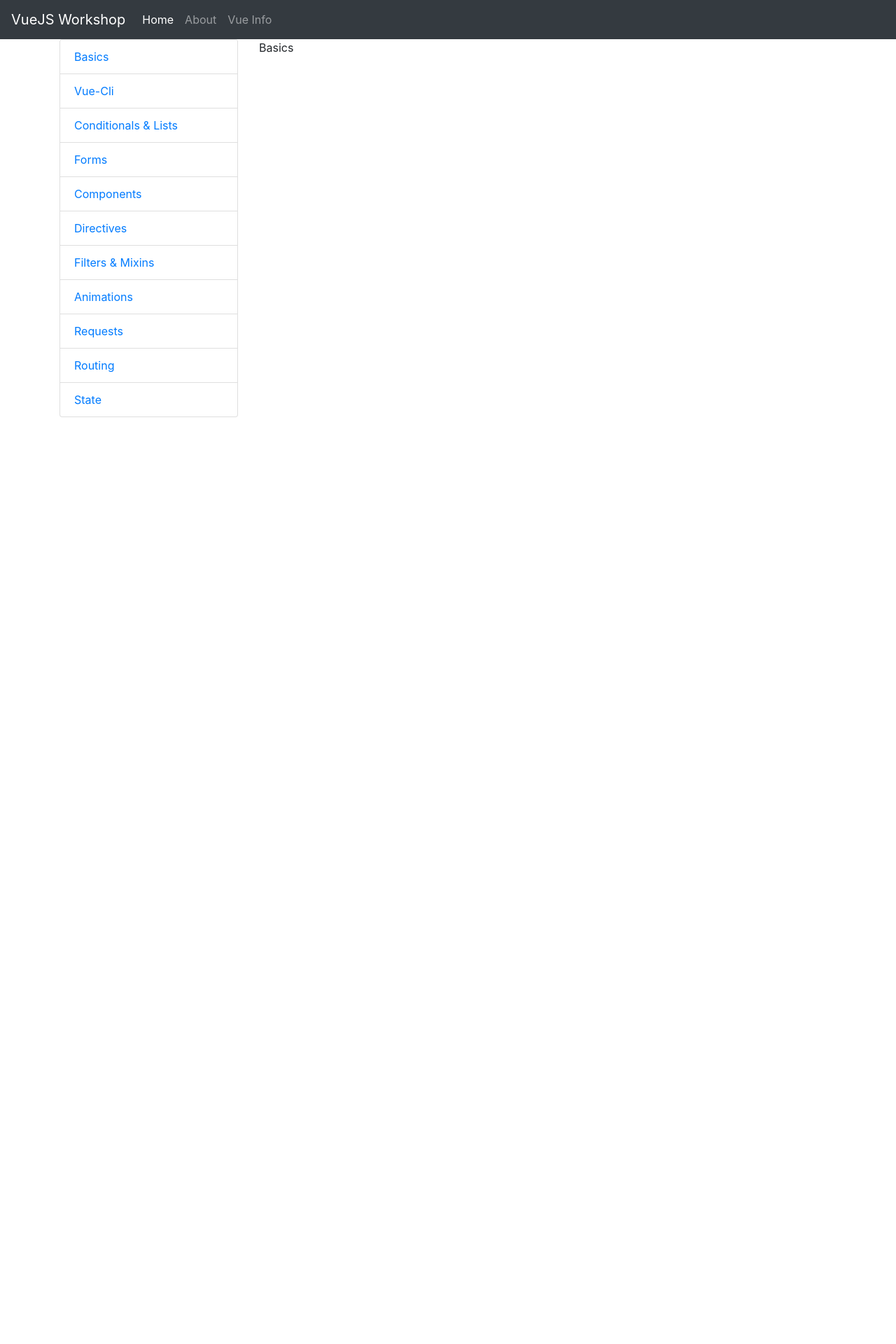
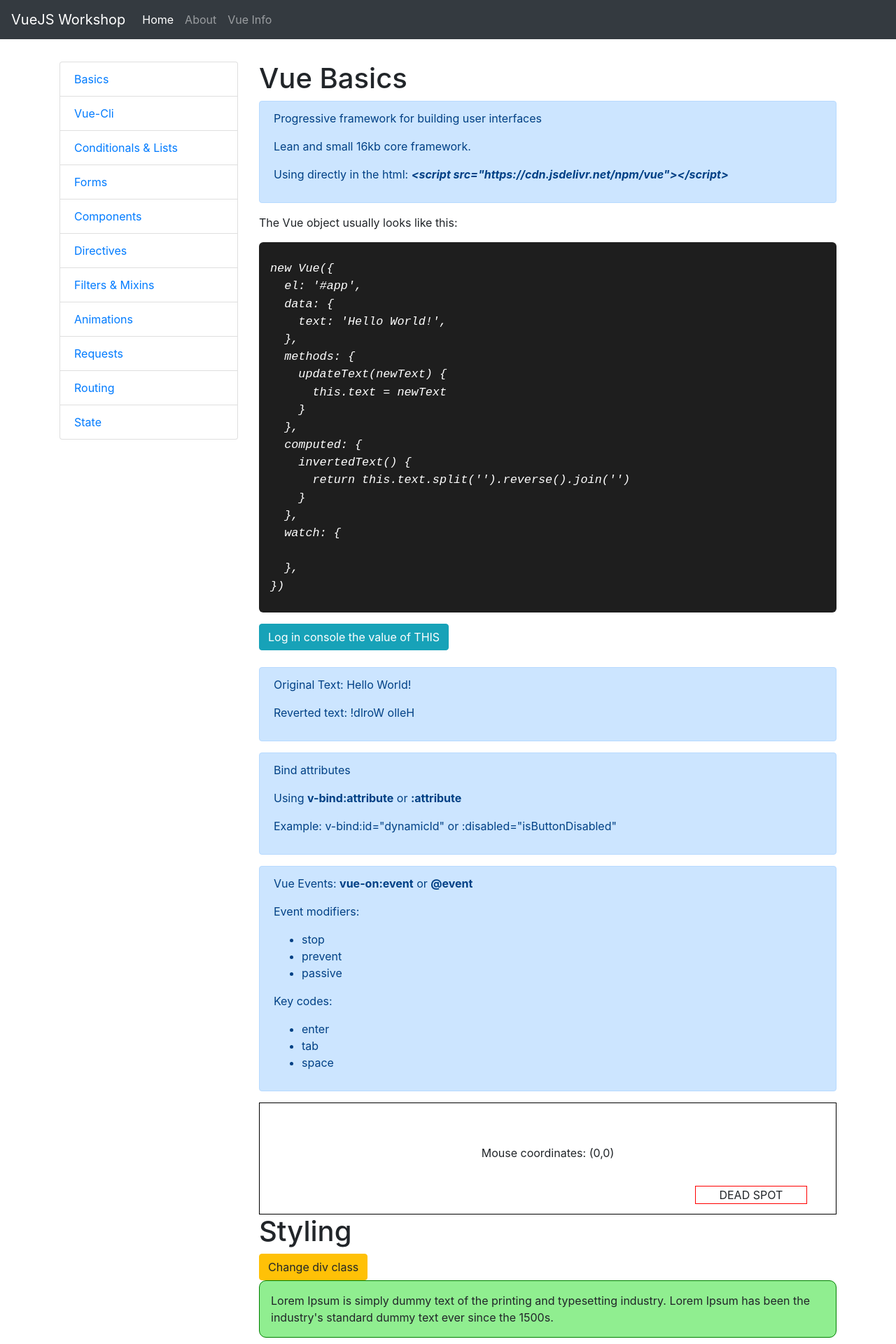
Before and after one commit to robermj/vue-workshop, a Vue app: page / in a window 1280 px wide. Shown: the top 1920 px of the page at 70% size. Before the commit the page ends 800 px from the top, so only its background shows below. Built offline with nearby package versions, Linux system fonts and the light colour scheme.

Commit message:
complete basics and vue-cli components

```diff
--- a/src/App.vue
+++ b/src/App.vue
@@ -18,4 +18,7 @@
 </script>
 
 <style>
+* {
+  box-sizing: border-box;
+}
 </style>
--- /dev/null
+++ b/src/codeSnippets/basics.js
@@ -0,0 +1,20 @@
+export default `
+new Vue({
+  el: '#app',
+  data: {
+    text: 'Hello World!',
+  },
+  methods: {
+    updateText(newText) {
+      this.text = newText
+    }
+  },
+  computed: {
+    invertedText() {
+      return this.text.split('').reverse().join('')
+    }
+  },
+  watch: {
+
+  },
+})`;
--- /dev/null
+++ b/src/codeSnippets/vue-cli.js
@@ -0,0 +1,18 @@
+export const cli1 = `
+npm install -g @vue/cli
+# OR
+yarn global add @vue/cli`;
+
+export const cli2 = `
+vue create projectName`;
+
+export const cli3 = `
+vue ui`;
+
+export const cli4 = `
+vue add eslint`;
+
+export const cli5 = `
+npm run serve
+# OR
+yarn serve`;
--- a/src/components/Basics.vue
+++ b/src/components/Basics.vue
@@ -1,6 +1,128 @@
 <template>
-  <div>Basics</div>
+  <div class="basics">
+    <h1>Vue Basics</h1>
+    <div class="alert alert-primary">
+      <p>Progressive framework for building user interfaces</p>
+      <p>Lean and small 16kb core framework.</p>
+      <p>Using directly in the html: <b><i>{{ cdnLink }}</i></b></p>
+    </div>
+    <p>The Vue object usually looks like this: </p>
+    <app-code-snippet :code="b1"></app-code-snippet>
+    <button class="btn btn-info" @click="logThisConsole">
+      Log in console the value of THIS
+    </button>
+    <br><br>
+    <div class="alert alert-primary">
+      <p>Original Text: {{ text }}</p>
+      <p>Reverted text: {{ revertText }}</p>
+    </div>
+    <div class="alert alert-primary">
+      <p>Bind attributes</p>
+      <p>Using <b>v-bind:attribute</b> or <b>:attribute</b></p>
+      <p>Example: v-bind:id="dynamicId" or :disabled="isButtonDisabled"</p>
+    </div>
+    <div class="alert alert-primary">
+      <p>Vue Events: <b>vue-on:event</b> or <b>@event</b></p>
+      <p>Event modifiers: </p>
+      <ul>
+        <li>stop</li>
+        <li>prevent</li>
+        <li>passive</li>
+      </ul>
+      <p>Key codes: </p>
+      <ul>
+        <li>enter</li>
+        <li>tab</li>
+        <li>space</li>
+      </ul>
+    </div>
+    <div class="coordinates" v-on:mousemove="getCoordenates">
+      <p>Mouse coordinates: ({{ x }},{{ y }})</p>
+      <span v-on:mousemove.stop>DEAD SPOT</span>
+    </div>
+    <div class="styling">
+      <h1>Styling</h1>
+      <button class="btn btn-warning" @click="changeDivClass">Change div class</button>
+      <div class="styles" v-bind:class="{ active: isActive, 'text-danger': hasError }">
+        Lorem Ipsum is simply dummy text of the printing and typesetting industry.
+        Lorem Ipsum has been the industry's standard dummy text ever since the 1500s.
+      </div>
+    </div>
+  </div>
 </template>
 <script>
-export default {};
+import basic1 from '../codeSnippets/basics';
+
+export default {
+  data() {
+    return {
+      cdnLink: '<script src="https://cdn.jsdelivr.net/npm/vue"><\/script>', // eslint-disable-line
+      b1: basic1,
+      text: 'Hello World!',
+      x: 0,
+      y: 0,
+      isActive: true,
+      hasError: false,
+    };
+  },
+  methods: {
+    updateText(newText) {
+      this.text = newText;
+    },
+    getCoordenates(e) {
+      this.x = e && e.clientX;
+      this.y = e && e.clientY;
+    },
+    logThisConsole() {
+      console.log(this);
+    },
+    changeDivClass() {
+      this.isActive = !this.isActive;
+      this.hasError = !this.hasError;
+    },
+  },
+  computed: {
+    revertText() {
+      return this.text.split('').reverse().join('');
+    },
+  },
+};
 </script>
+
+<style scoped>
+.basics {
+  margin-bottom: 5rem;
+}
+.coordinates {
+  position: relative;
+  display: flex;
+  justify-content: center;
+  align-items: center;
+  width: 100%;
+  height: 10rem;
+  border:1px solid black;
+}
+
+.coordinates span {
+  border: 1px solid red;
+  position: absolute;
+  top: 75%;
+  right: 5%;
+  width: 10rem;
+  text-align: center;
+}
+.styles {
+  border-radius: 10px;
+  padding: 1rem;
+}
+.active {
+  background-color:lightgreen;
+  border: 1px solid green;
+}
+
+.text-danger {
+  background-color: lightsalmon;
+  border: 1px solid red;
+
+}
+</style>
--- /dev/null
+++ b/src/components/CodeSnippet.vue
@@ -0,0 +1,27 @@
+<template>
+  <div class="code">
+    <pre>
+      {{ code }}
+    </pre>
+  </div>
+</template>
+
+<script>
+export default {
+  props: ['code'],
+};
+</script>
+
+<style scoped>
+.code {
+  border-radius: 6px;
+  background-color: rgb(30,30,30);
+  font-size: 1.2rem;
+  padding-left: 1rem;
+}
+pre {
+  color: white;
+  font-style: italic;
+  font-family: monospace;
+}
+</style>
--- a/src/components/VueCli.vue
+++ b/src/components/VueCli.vue
@@ -1,7 +1,37 @@
 <template>
-  <div>VueCli</div>
+  <div class="vueCli">
+    <h1>Vue Cli</h1>
+    <p>Install</p>
+    <app-code-snippet :code="c1"></app-code-snippet>
+    <p>Create project</p>
+    <app-code-snippet :code="c2"></app-code-snippet>
+    <p>Create and manage projects using the Vue UI</p>
+    <app-code-snippet :code="c3"></app-code-snippet>
+    <p>Add a plugin</p>
+    <app-code-snippet :code="c4"></app-code-snippet>
+    <p>Run app</p>
+    <app-code-snippet :code="c5"></app-code-snippet>
+  </div>
 </template>
 
 <script>
-export default {};
+import {
+  cli1,
+  cli2,
+  cli3,
+  cli4,
+  cli5,
+} from '../codeSnippets/vue-cli';
+
+export default {
+  data() {
+    return {
+      c1: cli1,
+      c2: cli2,
+      c3: cli3,
+      c4: cli4,
+      c5: cli5,
+    };
+  },
+};
 </script>
--- a/src/views/Home.vue
+++ b/src/views/Home.vue
@@ -21,3 +21,9 @@
   },
 };
 </script>
+
+<style scoped>
+.home {
+  margin-top: 2rem;
+}
+</style>
```
Also changed, not shown: src/main.js (+7 -0 lines).
